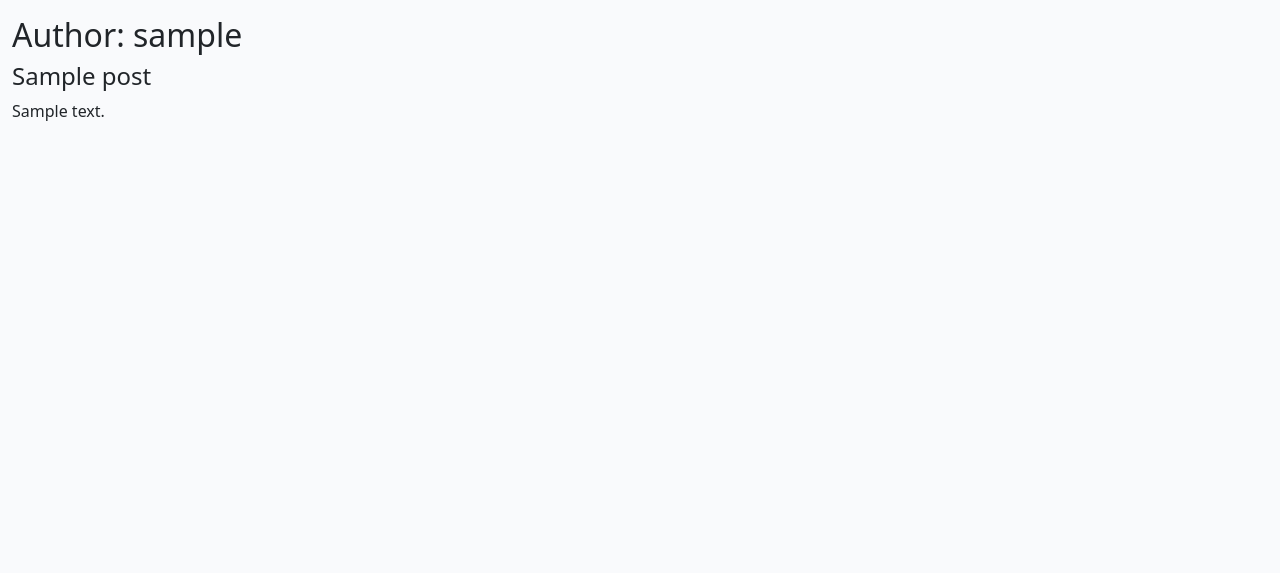
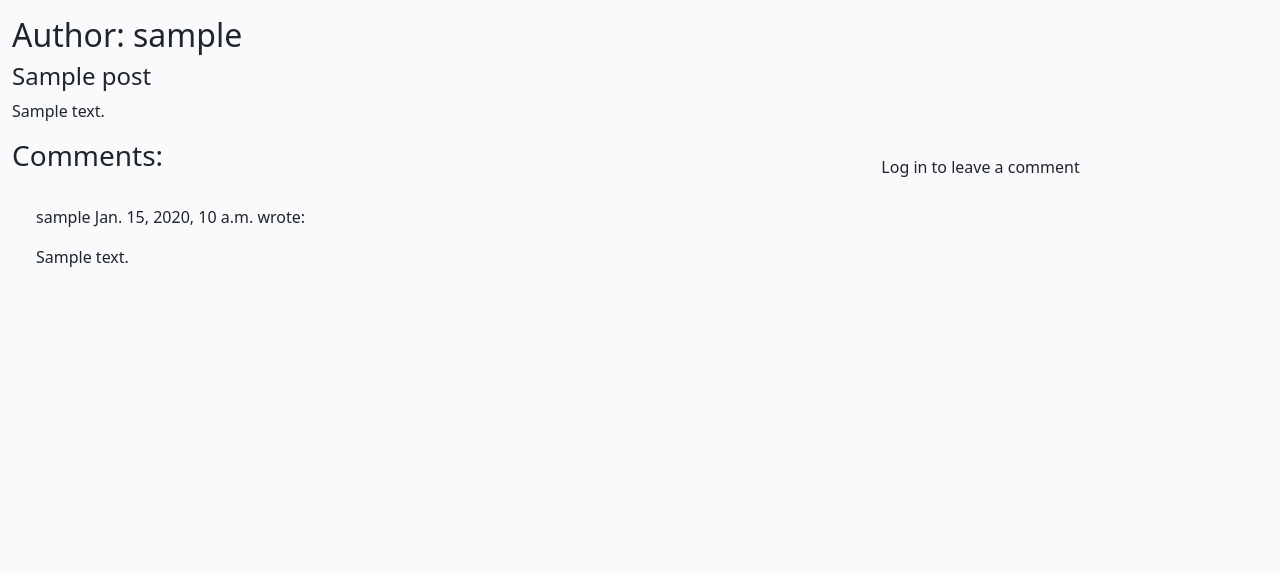
Before and after one commit to arir2001/projectfour, a Django app: a page that uses blog/templates/blog/blogpost.html in a window 1280 px wide. Shown: the part 67-640 px from the top of the page. Run offline with Django 4.2, Linux system fonts and the light colour scheme; tables that the repository leaves empty hold one stand-in row (values such as "Sample post"); some libraries are stand-ins or nearby versions; some web fonts are replaced.

Commit message:
crispy forms library added.

```diff
--- a/blog/models.py
+++ b/blog/models.py
@@ -1,7 +1,7 @@
 from django.db import models
 from django.contrib.auth.models import User
 
-# Create your models here.
+# Post and comment models adapted from CodeInstitute Django Blog
 
 STATUS = ((0, "Draft"), (1, "Published"))
 
--- a/blog/templates/blog/blogpost.html
+++ b/blog/templates/blog/blogpost.html
@@ -1,18 +1,65 @@
 {% extends "base.html" %}
 {% load static %}
 {% block content %}
-
+{% load crispy_forms_tags %}
 <!-- index.html content starts here -->
 <div class="container-fluid">
     <div class="row">
         <!-- Blog Entries Column -->
-        <div class="col-12 mt-3 left">
+        <div class="col-md-9 mt-3 left">
             <h2 >Author: {{ post.author | safe}}</h2>
             <h4 >{{ post.title | safe}}</h4>
              {{ post.content | safe}}
         </div>
     </div>
-
+    <!-- Displaying Comments -->
+  <div class="row">
+    <div class="col-md-8 card mb-4  mt-3 ">
+      <h3>Comments:</h3>
+      <div class="card-body">
+        <!-- We want a for loop inside the empty control tags
+          to iterate through each comment in comments -->
+        {% for comment in comments %}
+        <div class="p-2 comments
+          {% if not comment.approved and comment.author == user %}
+          faded{% elif not comment.approved %} d-none{% endif %}">
+          <p class="font-weight-bold">
+            {{ comment.author }}
+            <span class="font-weight-normal">
+              {{ comment.created_on }}
+            </span> wrote:
+          </p>
+          <div id="comment{{ comment.id }}">
+            {{ comment.body | linebreaks }}
+          </div>
+          {% if not comment.approved and comment.author == user %}
+          <p class="approval">
+            This comment is awaiting approval
+          </p>
+          {% endif %}
+        </div>
+        <!-- Our for loop ends here -->
+        {% endfor %}
+      </div>
+    </div>
+    <!-- Creating New Comments -->
+    <div class="col-md-4 card mb-4 mt-3">
+      <div class="card-body">
+        {% if user.is_authenticated %}
+        <h3>Leave a comment:</h3>
+        <p>Posting as: {{ user.username }}</p>
+        <form id="commentForm" method="post"
+          style="margin-top: 1.3em;">
+          {{ comment_form | crispy }}
+          {% csrf_token %}
+          <button id="submitButton" type="submit"
+            class="btn btn-signup btn-lg">Submit</button>
+        </form>
+        {% else %}
+        <p>Log in to leave a comment</p>
+        {% endif %}
+      </div>
+    </div>
 </div>
 
 <!-- index.html content ends here -->
--- a/blog/views.py
+++ b/blog/views.py
@@ -5,6 +5,7 @@ from .models import Post
 from .forms import CommentForm
 
 # Create your views here.
+# Post and comment models adapted from CodeInstitute Django Blog
 class PostList(generic.ListView):
     queryset = Post.objects.filter(status=1)
     template_name = "blog/index.html"
--- a/coaching/settings.py
+++ b/coaching/settings.py
@@ -53,6 +53,7 @@ INSTALLED_APPS = [
     'home',
     'django_summernote',
     'blog',
+    'crispy_forms',
 ]
 
 MIDDLEWARE = [
--- a/requirements.txt
+++ b/requirements.txt
@@ -1,6 +1,7 @@
 asgiref==3.8.1
 dj-database-url==0.5.0
 Django==4.2.15
+django-crispy-forms==2.3
 django-summernote==0.8.20.0
 gunicorn==20.1.0
 psycopg2==2.9.9
```
